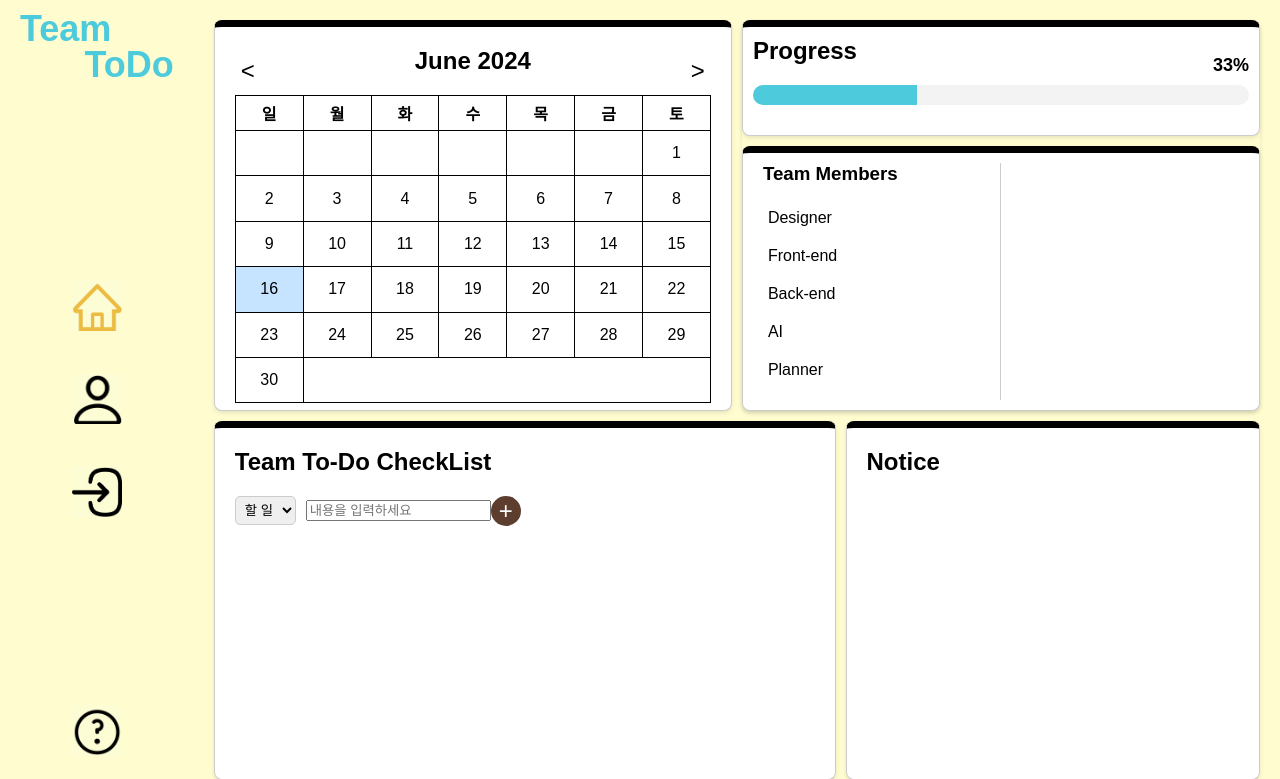
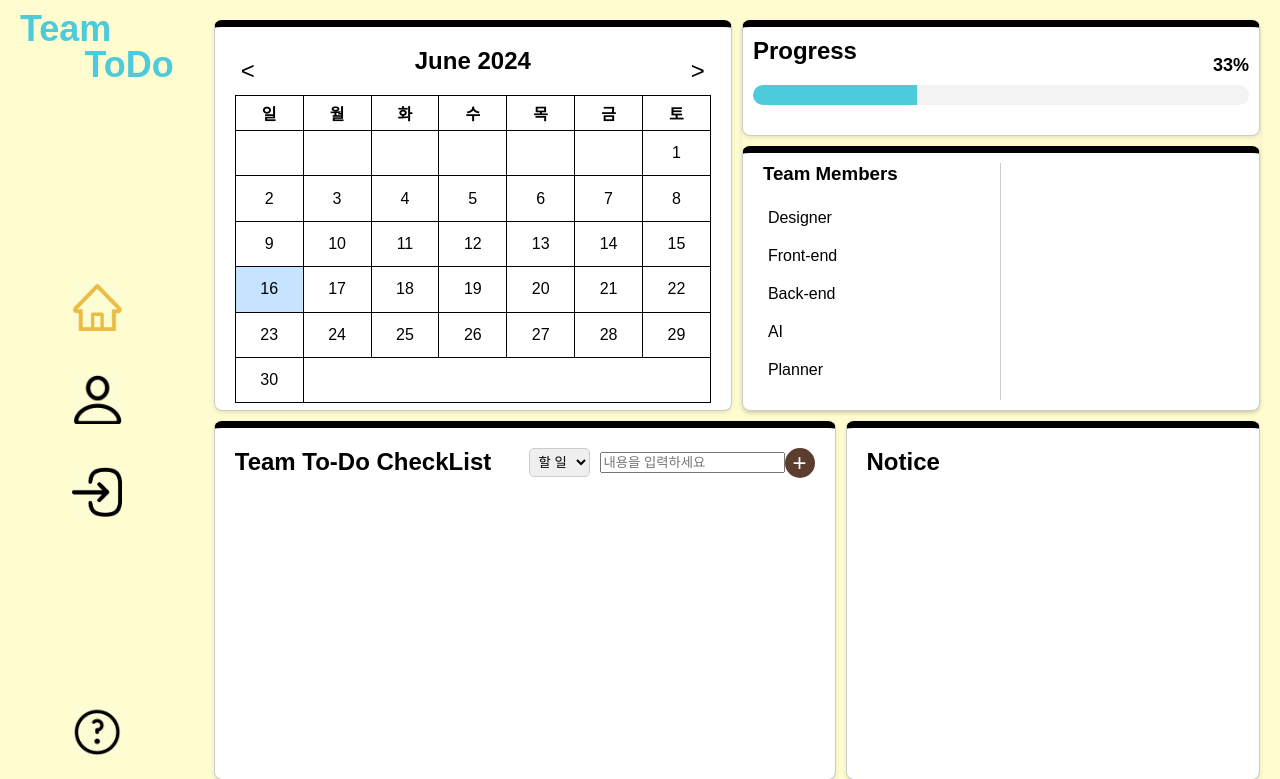
Before and after one commit to 24CapstoneLetsGo/teamTodo, a PHP site: page / in a window 1280 px wide. Shown: the top 779 px of the page. Run offline with PHP 8.4, Linux system fonts and the light colour scheme; the visitor is signed in with stand-in values (Sample User, id 1); data that the repository does not hold is empty.

Commit message:
투두리스트 높이 고정, 입력창 위치 수정

```diff
--- a/css/styles.css
+++ b/css/styles.css
@@ -276,9 +276,11 @@ body {
 }
 
 .todo-controls {
+  position: absolute;
+  top: 20px;
+  right: 20px;
   display: flex;
   align-items: center;
-  margin-bottom: 20px;
 }
 
 .todo-dropdown {
@@ -357,7 +359,7 @@ th, td {
 }
 
 #todo-list {
-  max-height: 100px; /* 원하는 높이로 설정 */
+  max-height: 200px; /* 원하는 높이로 설정 */
   overflow-y: auto;
 }
 
--- a/index.html
+++ b/index.html
@@ -113,13 +113,13 @@ document.addEventListener("DOMContentLoaded", function () {
                     return;
                 }
                 displayUserInfo(userInfo);
-                selectTeam(userInfo.team_id);
+                selectTeamByTeamName(userInfo.team_name); // 팀 이름을 기반으로 팀 선택
             })
             .catch(error => console.error('Error fetching logged in user info:', error));
     }
 
-    function fetchUsersByTeam(team_id) {
-        fetch(`get_team_users.php?team_id=${team_id}`)
+    function fetchUsersByTeamName(team_name) {
+        fetch(`get_team_users_by_name.php?team_name=${team_name}`)
             .then(response => response.json())
             .then(users => {
                 console.log("Fetched users by team:", users);
@@ -196,22 +196,22 @@ document.addEventListener("DOMContentLoaded", function () {
         memberDetails.appendChild(userProfile);
     }
 
-    function selectTeam(team_id) {
-        const selectedTeam = document.querySelector(`.team-member-item[data-team-id='${team_id}']`);
+    function selectTeamByTeamName(team_name) {
+        const selectedTeam = Array.from(teamMembers).find(member => member.textContent === team_name);
         if (selectedTeam) {
             teamMembers.forEach(function (member) {
                 member.classList.remove("selected");
             });
 
             selectedTeam.classList.add("selected");
-            fetchUsersByTeam(team_id);
+            fetchUsersByTeamName(team_name); // 팀 이름을 기반으로 팀 멤버 정보 가져오기
         }
     }
 
     teamMembers.forEach(function (member) {
         member.addEventListener("click", function () {
-            const team_id = this.getAttribute("data-team-id");
-            selectTeam(team_id);
+            const team_name = this.textContent;
+            selectTeamByTeamName(team_name);
         });
     });
 
```
